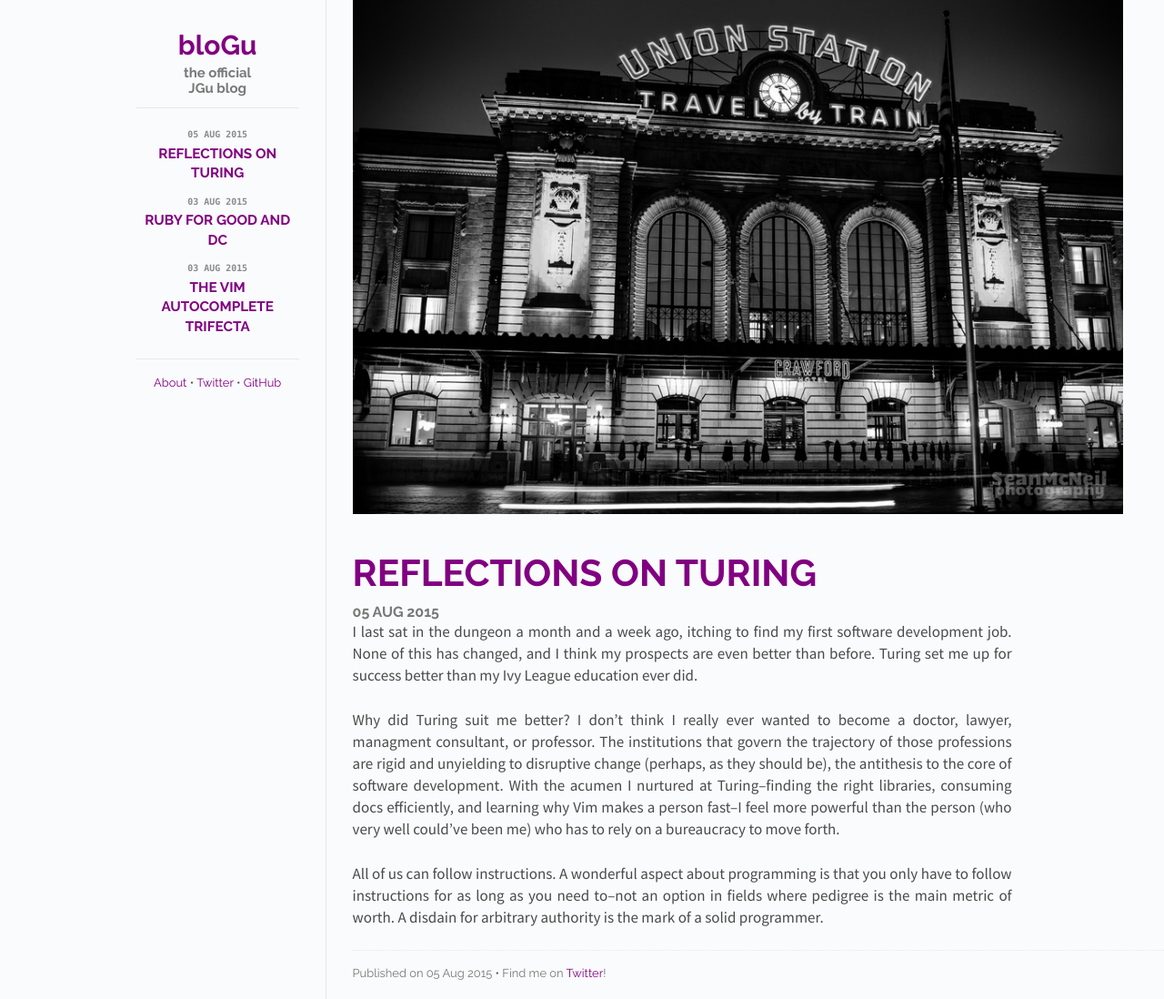
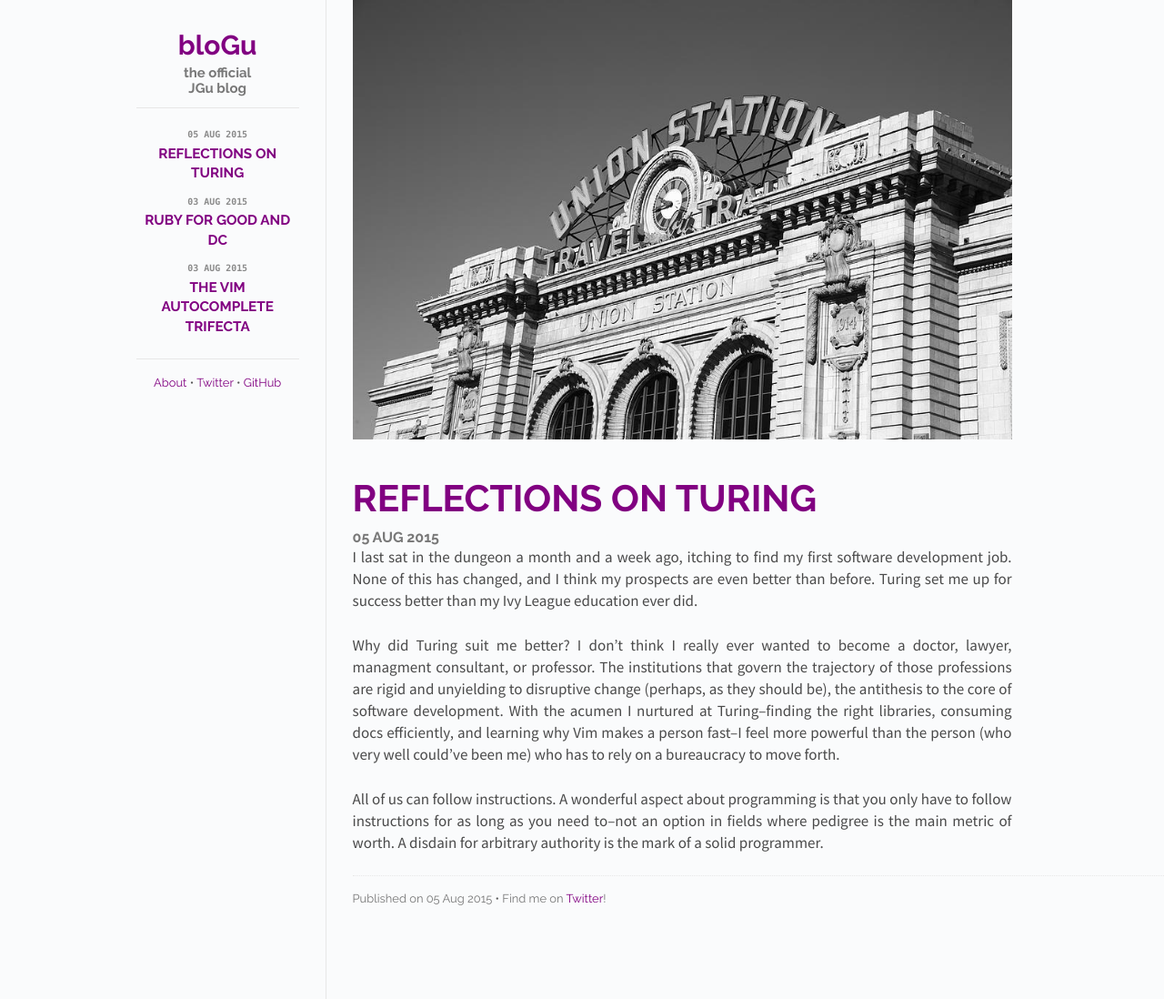
Before and after one commit to jgujgu/warviz, a Jekyll site: the page built from index.html, in a window 1280 px wide. Shown: the whole page at 91% size. Built offline with Jekyll 4.4.1, drawn with Linux system fonts in a browser that asks for light colours.

Commit message:
change US pic

```diff
--- a/css/main.css
+++ b/css/main.css
@@ -107,6 +107,9 @@ a:hover {
   text-transform: uppercase;
   font-weight: 600;
   color: #787878; }
+
+#cover-photo {
+  width: 725px; }
 
 #cover-photo-container,
 #info-container {
--- a/css/main.scss
+++ b/css/main.scss
@@ -131,6 +131,10 @@ a:hover {
   text-transform: uppercase;
   font-weight: 600;
   color: #787878;
+}
+
+#cover-photo {
+  width: 725px;
 }
 
 #cover-photo-container,
```
Also changed, not shown: images/unionstation.jpg, 6 other files.
